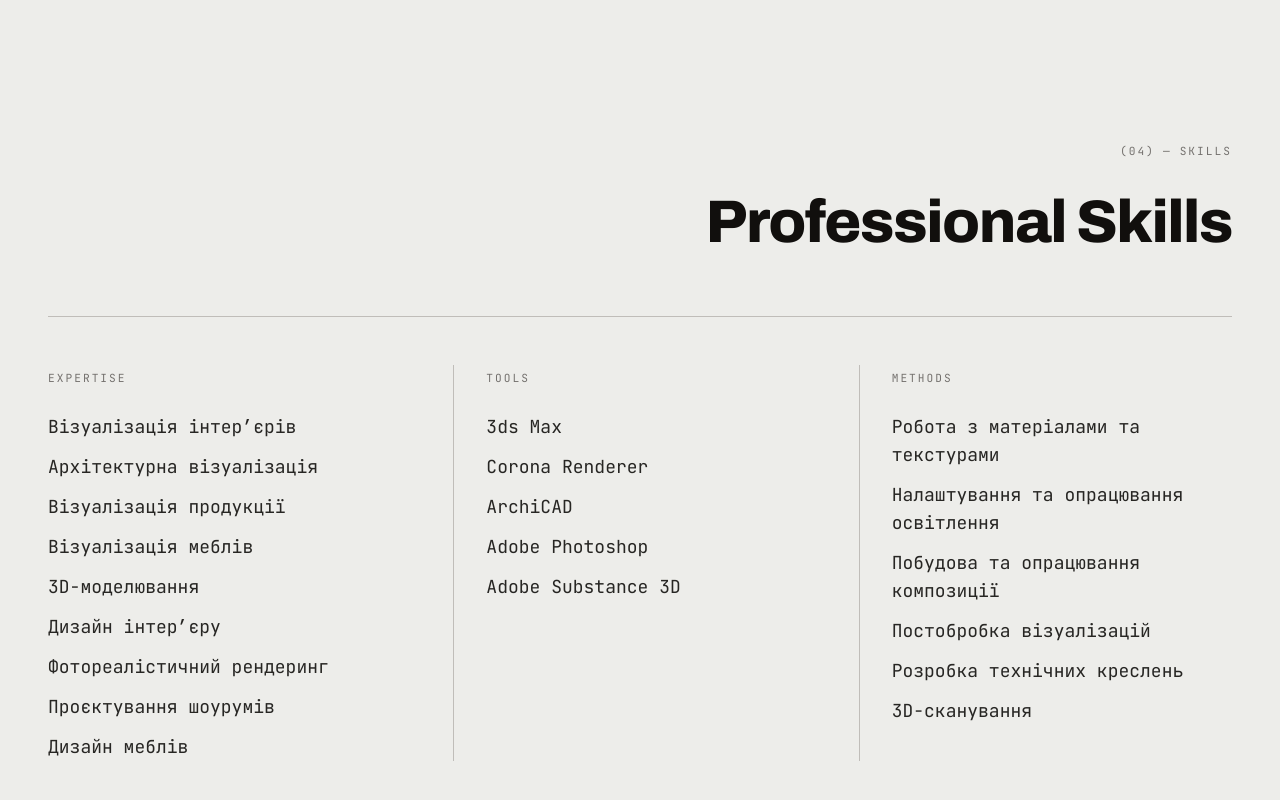
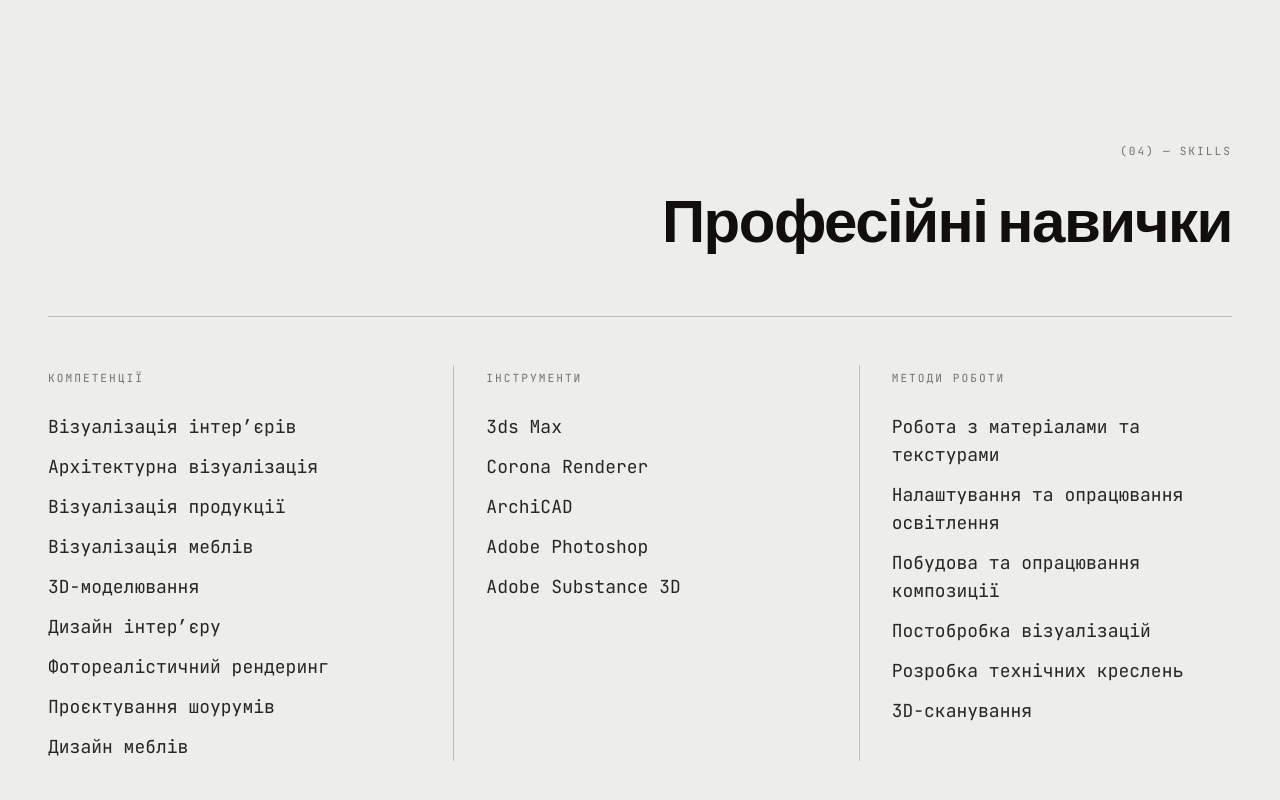
Before and after one commit to alexriznyk2004-rgb/Oleksandr_Riznyk_Portfolio_UKR, a Next.js app: page / in a window 1280 px wide. Shown: the part 4531-5331 px from the top of the page. Built offline with nearby package versions, Linux system fonts and the light colour scheme.

Commit message:
Update skills.tsx

```diff
--- a/components/skills.tsx
+++ b/components/skills.tsx
@@ -3,9 +3,9 @@ import { Reveal } from '@/components/reveal'
 import { SectionLabel } from '@/components/section-label'
 
 const columns = [
-  { title: 'Expertise', items: skills.expertise },
-  { title: 'Tools', items: skills.tools },
-  { title: 'Methods', items: skills.methods },
+  { title: 'Компетенції', items: skills.expertise },
+  { title: 'Інструменти', items: skills.tools },
+  { title: 'Методи роботи', items: skills.methods },
 ]
 
 export function Skills() {
@@ -16,7 +16,7 @@ export function Skills() {
           <div className="flex flex-col items-start gap-8 md:items-end">
             <SectionLabel index="04" title="Skills" />
             <h2 className="font-sans text-5xl font-extrabold tracking-tight md:text-6xl">
-              Professional Skills
+              Професійні навички
             </h2>
           </div>
         </div>
```
